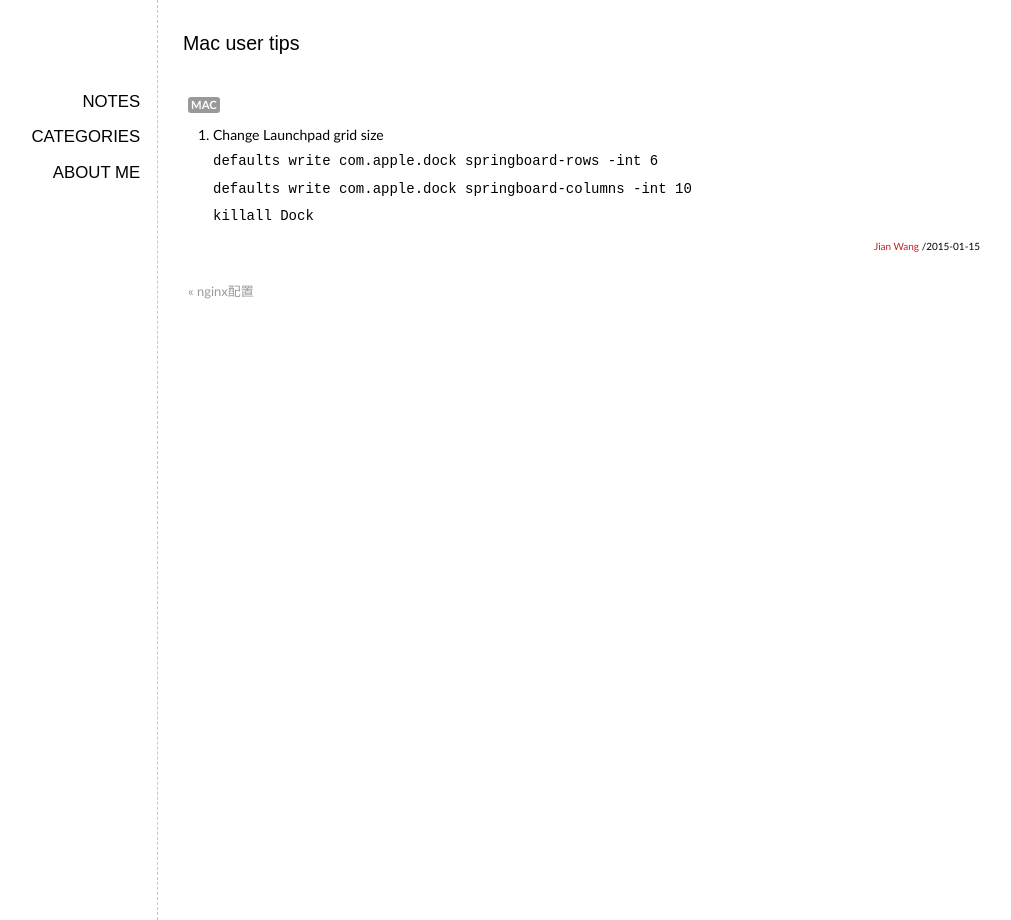
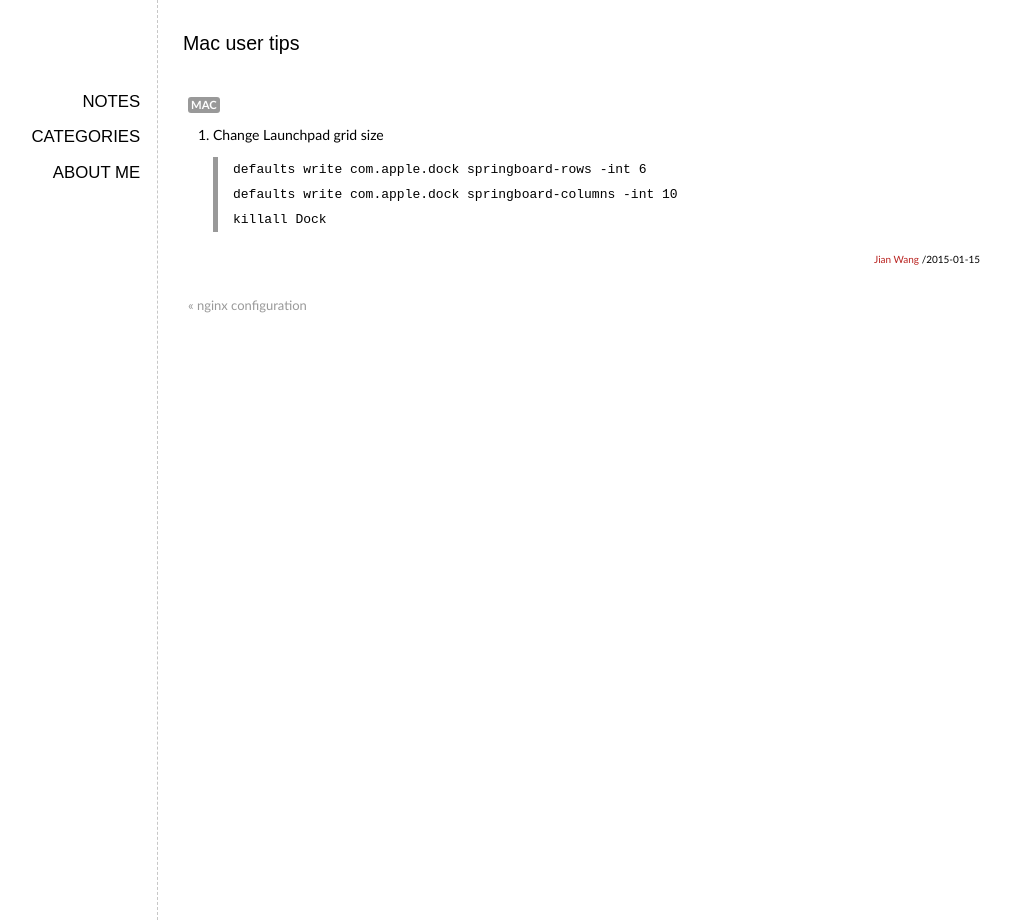
Before and after one commit to elan2wang/note, a Jekyll site: the page built from _posts/2015-01-15-mac-user-tips.md, in a window 1280 px wide. Shown: the whole page, without its empty margins (93-1104 px from the left). Built offline with Jekyll 4.4.1, drawn with Linux system fonts in a browser that asks for light colours; Markdown is read by kramdown in place of the engine named in the settings; comment, search, counter and statistics services are not loaded.

```diff
--- a/_posts/2014-11-04-nginx-config.md
+++ b/_posts/2014-11-04-nginx-config.md
@@ -1,6 +1,6 @@
 ---
 layout: post
-title: nginx配置
+title: nginx configuration
 tags: nginx
 categories: http
 ---
--- a/_posts/2015-01-15-mac-user-tips.md
+++ b/_posts/2015-01-15-mac-user-tips.md
@@ -5,6 +5,6 @@ tags: mac
 categories: mac
 ---
 1. Change Launchpad grid size
-   <code>defaults write com.apple.dock springboard-rows -int 6</code>
-   <code>defaults write com.apple.dock springboard-columns -int 10</code>
-   <code>killall Dock</code>
+><code>defaults write com.apple.dock springboard-rows -int 6</code>
+><code>defaults write com.apple.dock springboard-columns -int 10</code>
+><code>killall Dock</code>
```
